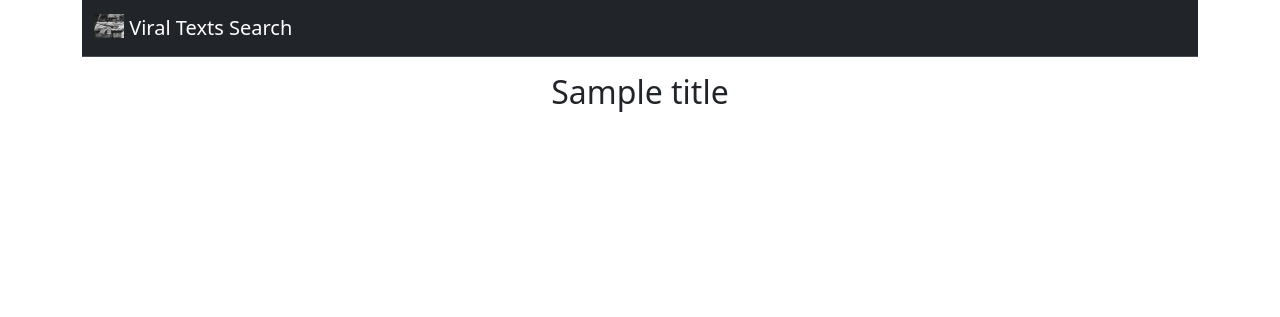
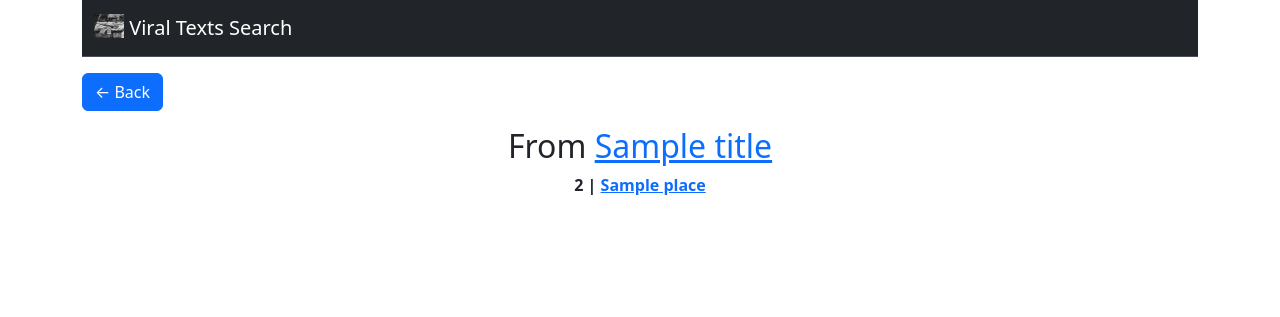
Before and after one commit to danieljohnevans/vt-elastic, a Flask app: template templates/cluster.html in a window 1280 px wide. Shown: the top 317 px of the page. Run offline with Flask 3, Linux system fonts and the light colour scheme; the template is opened without the code that fills it: most values are stand-ins (such as "Sample title", 1, 10 or a date in 2020).

Commit message:
updating cluster view

```diff
--- a/app.py
+++ b/app.py
@@ -110,9 +110,33 @@
     cluster = es.retrieve_cluster(cluster_id)
 
     if cluster:
+
+        # if '_source' in document and 'page_image' in document['_source']:
+        #     images = [document.get('page_image', '') for document in cluster]
+        # else:
+        #     images = None
+
+        # if '_source' in document and 'url' in document['_source']:
+        #     url = [document.get('url', '') for document in cluster]
+        # else:
+        #     url = None
+
+        # if '_source' in document and 'coverage' in document['_source']:
+        #     coverage = [document.get('coverage', '') for document in cluster]
+        # else:
+        #     coverage = None
+
+        images = [document.get('page_image', '') for document in cluster]
+        coverage = [document.get('coverage', '') for document in cluster]
+        url = [document.get('url', '') for document in cluster]
         titles = [document.get('source', '') for document in cluster]
+        # paragraphs = document['_source']['text'].split('\n')
+        paragraphs = [document.get('text', '').split('\n') for document in cluster]
+        place = [document.get('placeOfPublication', '') for document in cluster]
+        date = [document.get('date', '') for document in cluster]
+        open= [document.get('open', '') for document in cluster]
 
-        return render_template('cluster.html', titles=titles)
+        return render_template('cluster.html', titles=titles, paragraphs=paragraphs, place=place, date=date, open=open, url=url, coverage=coverage, images=images)
 
     return render_template('cluster.html', titles=[])
 
--- a/templates/cluster.html
+++ b/templates/cluster.html
@@ -2,12 +2,49 @@
 
 {% block content %}
 
+    <div class="row">
+        <p><a href="javascript:history.back(1)" class="btn btn-primary">← Back</a></p>
+        {% for index in range(titles|length) %}
+        <h2 class="text-center">From
+            {% if url[index] %}
+                <a href="{{ url[index] }}" target="_blank">{{ titles[index] }}</a>
+            {% else %}
+                {{ titles[index] }}
+            {% endif %}
+        </h2>
+        <p class="text-center">
 
-<h2 class="text-center">
-    {% for title in titles %}
-    <p>{{ title }}</p>
+            <b>{{ date[index] }} |
+                {% if coverage[index] %}
+                    <a href="{{ coverage[index] }}" target="_blank">{{ place[index] }}</a>
+                {% else %}
+                    {{ place[index] }}
+                {% endif %}
+            </b>
+        </p>
+
+    {% if open[index] == "true" %}
+    <div class="col-md-6">
+        {% for paragraph in paragraphs[index] %}
+            <p>{{ paragraph }}</p>
+        {% endfor %}
+    </div>
+
+            <div class="col-md-6">
+                <img src="{{ images[index] }}" alt="Thumbnail" onerror="this.style.display='none';" class="img-fluid ">
+            </div>
+    {% elif open[index] == "false" %}
+        <div class="col-md-12">
+            <p>This text comes from a proprietary database and is unavailable due to copyright restrictions.</p>
+        </div>
+
+        <div class="col-md-12">
+            {% if url[index] is not none %}
+                <p><a href="{{ url[index] }}" target="_blank">{{ url[index] }}</a></p>
+            {% endif %}
+        </div>
+    {% endif %}
+
     {% endfor %}
 
-</h2>
-
 {% endblock %}
--- a/templates/document.html
+++ b/templates/document.html
@@ -37,7 +37,7 @@
 
         {% elif open == "false" %}
             <div class="col-md-12">
-                <p>This text comes from a proprietary database. If available, the link can be found below</p>
+                <p>This text comes from a proprietary database and is unavailable due to copyright restrictions.</p>
             </div>
 
             <div class="col-md-12">
```
